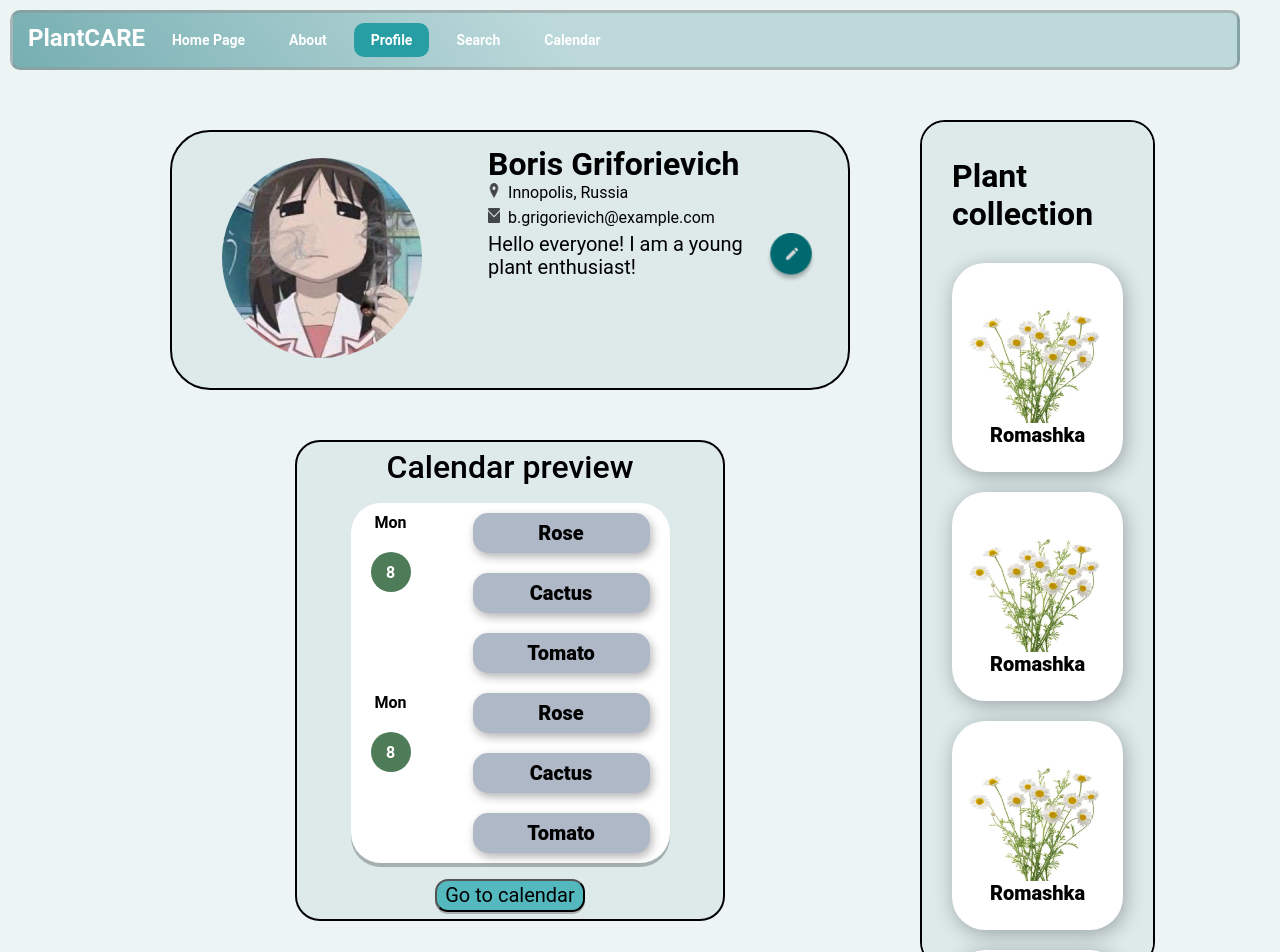
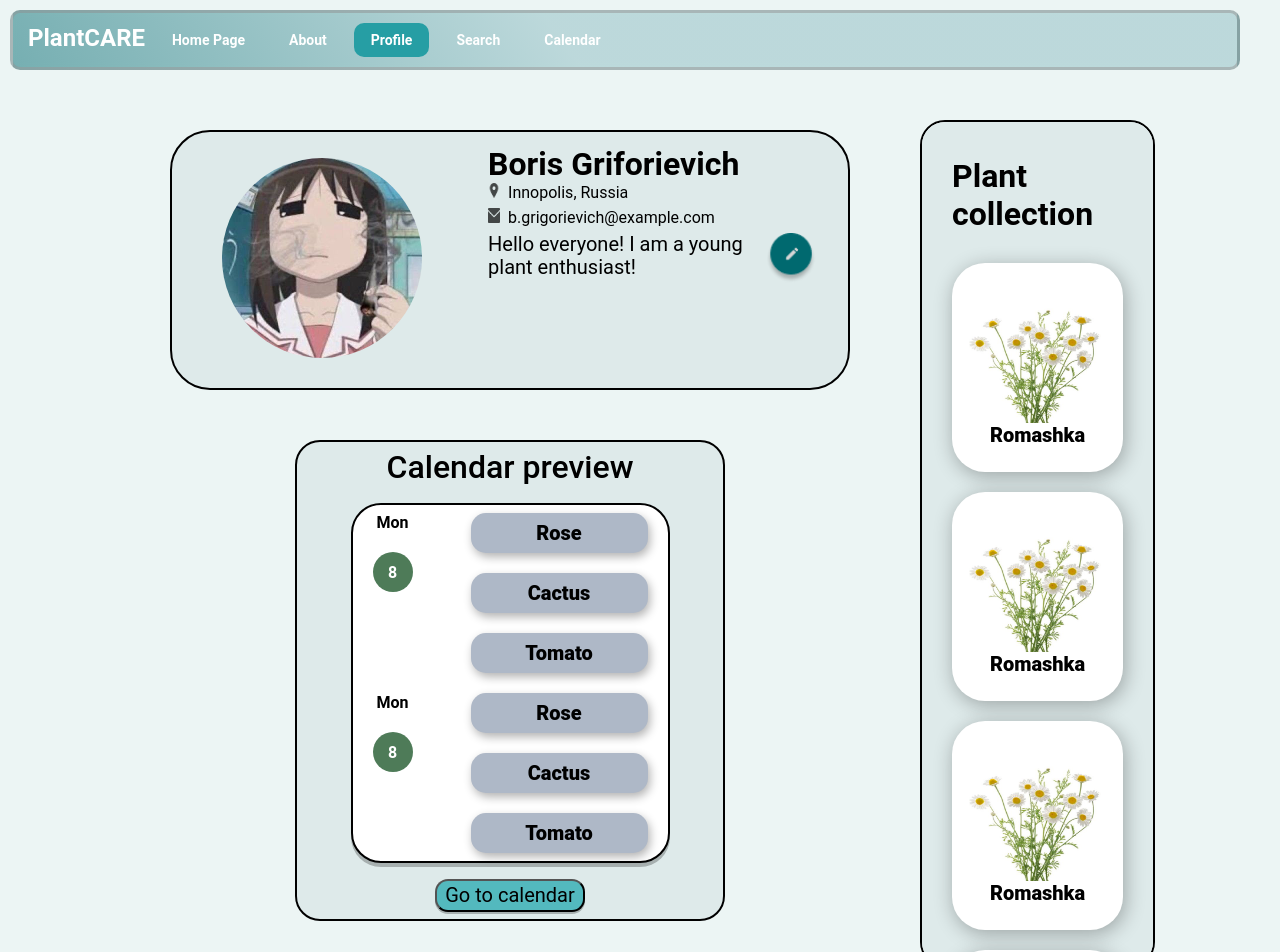
Before and after one commit to essence-666/fontend-project, a Next.js app: page /profile in a window 1280 px wide. Shown: the top 952 px of the page. Built offline with nearby package versions, Linux system fonts and the light colour scheme.

Commit message:
add edit profile page

```diff
--- a/src/app/styles/profile.module.css
+++ b/src/app/styles/profile.module.css
@@ -113,8 +113,7 @@
     width: 319px;
     height: 360px;
     border-radius: 30px;
-    border: 1px;
-    border-color: #7C7C7C;
+    border: 2px solid black;
     background-color: #FFFFFF;
     box-shadow: 0px 4px 0px 0px #00000040;
     gap: 20px;
```
